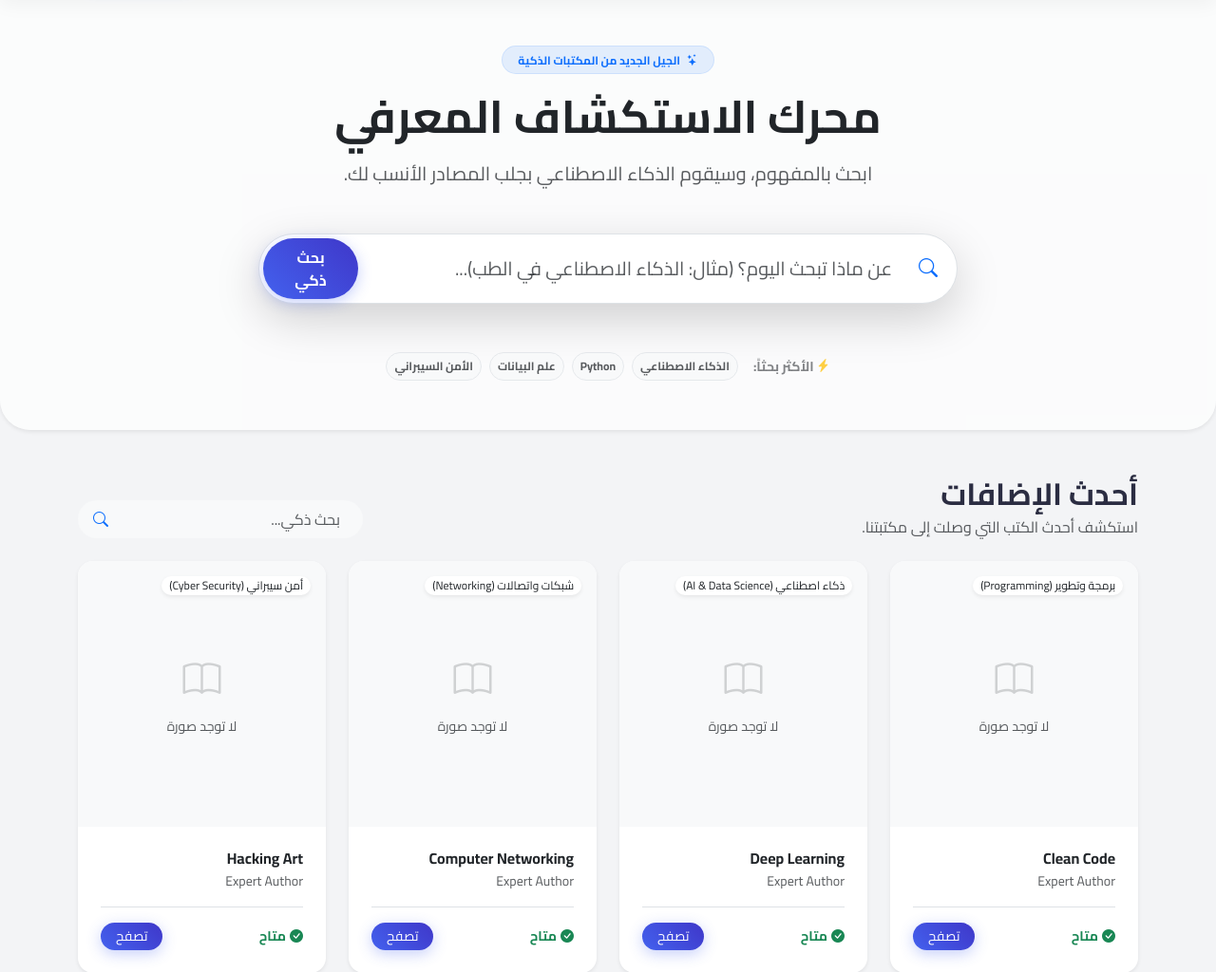
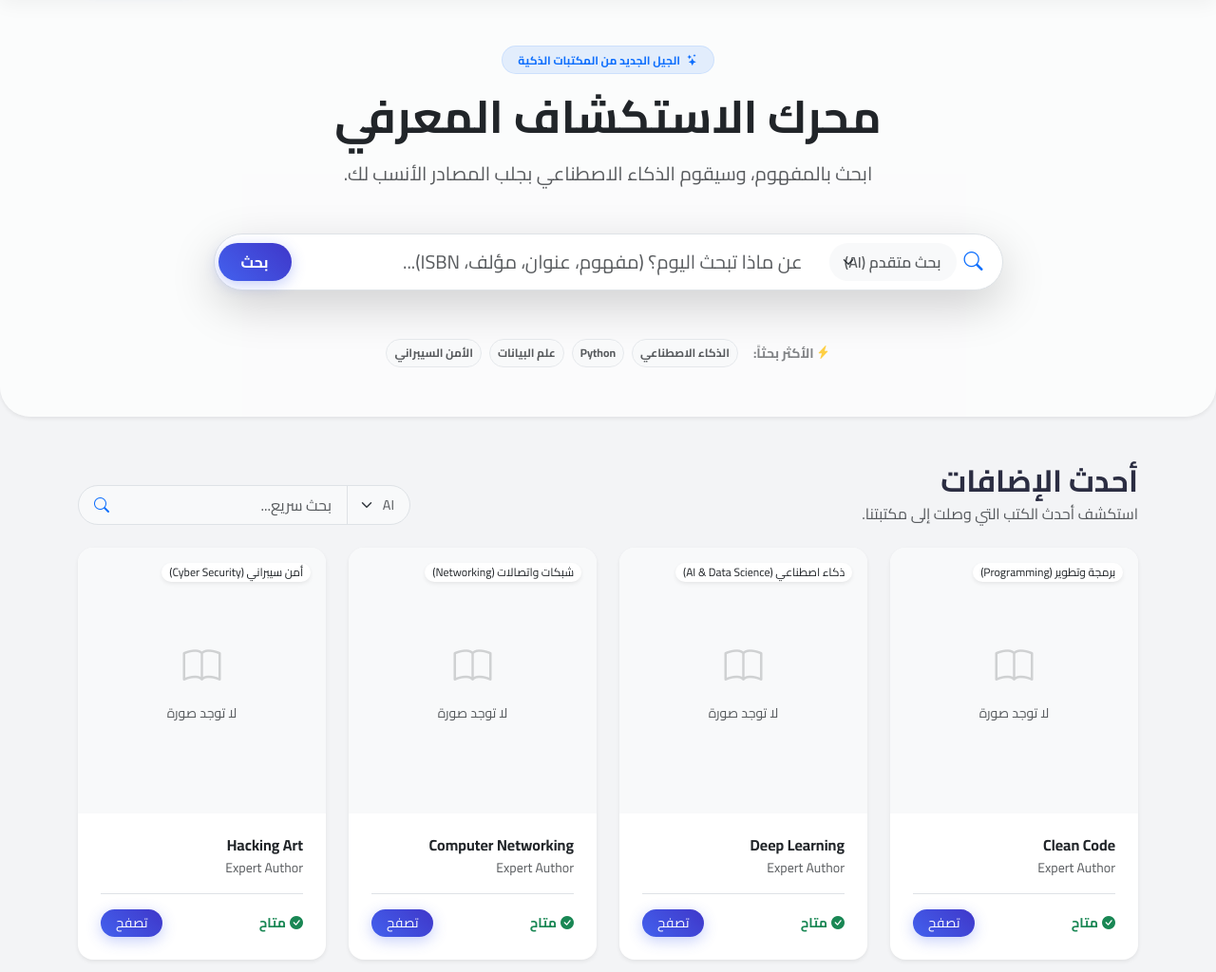
Before and after one commit to svussl/SmartLibrary-SLS, a Django app: template templates/library/home.html in a window 1280 px wide. Shown: the part 72-1096 px from the top of the page at 95% size. Run offline with Django 5.2, Linux system fonts and the light colour scheme; the template is opened without the code that fills it: values that come from a table or form of the project are taken from there, others are empty; data comes from the database, SQL or seed files in the repository; parts of the project's set-up code (start-up, migrations or seed data) failed here and were passed over.

Commit message:
Update home.html

```diff
--- a/templates/library/home.html
+++ b/templates/library/home.html
@@ -39,23 +39,29 @@
         <p class="lead text-muted mb-5">ابحث بالمفهوم، وسيقوم الذكاء الاصطناعي بجلب المصادر الأنسب لك.</p>
 
         <div class="row justify-content-center mb-5">
-            <div class="col-lg-8">
+            <div class="col-lg-9">
                 <form action="{% url 'library:search' %}" method="get" class="hero-search d-flex align-items-center bg-white p-1 rounded-pill shadow-lg border">
                     <div class="ps-3 pe-2 text-primary">
                         <i class="bi bi-search fs-5"></i>
                     </div>
-                    <input type="text" name="q" class="form-control border-0 shadow-none fs-5" placeholder="عن ماذا تبحث اليوم؟ (مثال: الذكاء الاصطناعي في الطب)..." required>
-                    <button class="btn btn-primary rounded-pill px-4 py-2 fw-bold" type="submit">بحث ذكي</button>
+
+                    <select name="search_type" class="form-select border-0 shadow-none bg-light text-muted w-auto rounded-pill px-3 py-2 me-2" style="max-width: 170px; cursor: pointer; font-weight: 600;">
+                        <option value="advanced" selected>بحث متقدم (AI)</option>
+                        <option value="normal">بحث عادي</option>
+                    </select>
+
+                    <input type="text" name="q" class="form-control border-0 shadow-none fs-5" placeholder="عن ماذا تبحث اليوم؟ (مفهوم، عنوان، مؤلف، ISBN)..." required>
+                    <button class="btn btn-primary rounded-pill px-4 py-2 fw-bold" type="submit">بحث</button>
                 </form>
             </div>
         </div>
 
         <div class="d-flex justify-content-center align-items-center flex-wrap gap-2 opacity-75">
             <span class="text-muted small me-2 py-2 fw-bold"><i class="bi bi-lightning-charge-fill text-warning"></i> الأكثر بحثاً:</span>
-            <a href="{% url 'library:search' %}?q=الذكاء الاصطناعي" class="badge rounded-pill bg-light text-dark border p-2 text-decoration-none hover-shadow">الذكاء الاصطناعي</a>
-            <a href="{% url 'library:search' %}?q=Python Programming" class="badge rounded-pill bg-light text-dark border p-2 text-decoration-none hover-shadow">Python</a>
-            <a href="{% url 'library:search' %}?q=Data Science" class="badge rounded-pill bg-light text-dark border p-2 text-decoration-none hover-shadow">علم البيانات</a>
-            <a href="{% url 'library:search' %}?q=Cyber Security" class="badge rounded-pill bg-light text-dark border p-2 text-decoration-none hover-shadow">الأمن السيبراني</a>
+            <a href="{% url 'library:search' %}?q=الذكاء الاصطناعي&search_type=advanced" class="badge rounded-pill bg-light text-dark border p-2 text-decoration-none hover-shadow">الذكاء الاصطناعي</a>
+            <a href="{% url 'library:search' %}?q=Python Programming&search_type=advanced" class="badge rounded-pill bg-light text-dark border p-2 text-decoration-none hover-shadow">Python</a>
+            <a href="{% url 'library:search' %}?q=Data Science&search_type=advanced" class="badge rounded-pill bg-light text-dark border p-2 text-decoration-none hover-shadow">علم البيانات</a>
+            <a href="{% url 'library:search' %}?q=Cyber Security&search_type=advanced" class="badge rounded-pill bg-light text-dark border p-2 text-decoration-none hover-shadow">الأمن السيبراني</a>
         </div>
     </div>
 
@@ -65,7 +71,6 @@
 </section>
 
 <div class="container my-5">
-    <!-- عنوان القسم المتغير حسب الحالة -->
     <div class="d-flex justify-content-between align-items-end mb-4">
         <div>
             {% if user.studentprofile %}
@@ -79,23 +84,26 @@
             {% endif %}
         </div>
 
-        <!-- مربع بحث سريع في الرئيسية -->
-        <div class="d-none d-md-block" style="width: 300px;">
-            <form action="{% url 'library:search' %}" method="get" class="position-relative">
-                <input type="text" name="q" class="form-control rounded-pill ps-4 pe-5 bg-light border-0 py-2" placeholder="بحث ذكي...">
-                <button type="submit" class="btn position-absolute top-50 end-0 translate-middle-y border-0 text-primary pe-3">
-                    <i class="bi bi-search"></i>
-                </button>
+        <div class="d-none d-md-block" style="width: 350px;">
+            <form action="{% url 'library:search' %}" method="get" class="d-flex bg-light rounded-pill overflow-hidden border">
+                <select name="search_type" class="form-select border-0 bg-transparent text-muted px-3 py-2 shadow-none" style="width: auto; font-size: 0.9rem; cursor: pointer; border-left: 1px solid #dee2e6 !important; border-radius: 0;">
+                    <option value="advanced" selected>AI</option>
+                    <option value="normal">عادي</option>
+                </select>
+                <div class="position-relative flex-grow-1">
+                    <input type="text" name="q" class="form-control bg-transparent border-0 shadow-none ps-3 pe-5 py-2 w-100" placeholder="بحث سريع...">
+                    <button type="submit" class="btn position-absolute top-50 end-0 translate-middle-y border-0 text-primary pe-3 bg-transparent">
+                        <i class="bi bi-search"></i>
+                    </button>
+                </div>
             </form>
         </div>
     </div>
 
-    <!-- شبكة الكتب -->
     <div class="row row-cols-1 row-cols-sm-2 row-cols-lg-4 g-4">
         {% for book in books %}
         <div class="col">
             <div class="card h-100 border-0 shadow-sm hover-up rounded-4 overflow-hidden">
-                <!-- غلاف الكتاب -->
                 <div class="position-relative bg-light text-center overflow-hidden" style="height: 280px;">
                     {% if book.cover_image_url %}
                         <img src="{{ book.cover_image_url }}" class="w-100 h-100 object-fit-cover transition-transform" alt="{{ book.title }}">
@@ -106,12 +114,10 @@
                         </div>
                     {% endif %}
 
-                    <!-- شارة التصنيف -->
                     <span class="position-absolute top-0 start-0 m-3 badge bg-white text-dark shadow-sm rounded-pill fw-normal">
                         {{ book.get_category_display }}
                     </span>
 
-                    <!-- شارة التوصية (تظهر فقط إذا كانت توصية AI) -->
                     {% if book.match_score %}
                     <span class="position-absolute bottom-0 end-0 m-3 badge bg-warning text-dark shadow-sm rounded-pill">
                         <i class="bi bi-lightning-fill me-1"></i>{{ book.match_score|floatformat:0 }}%
@@ -119,7 +125,6 @@
                     {% endif %}
                 </div>
 
-                <!-- تفاصيل الكتاب -->
                 <div class="card-body p-4">
                     <h6 class="fw-bold mb-1 text-truncate" title="{{ book.title }}">{{ book.title }}</h6>
                     <p class="text-muted small mb-3">{{ book.author }}</p>
@@ -156,5 +161,6 @@
     .object-fit-cover { object-fit: cover; }
     .transition-transform { transition: transform 0.5s ease; }
     .hover-up:hover .transition-transform { transform: scale(1.05); }
+    select:focus, input:focus { outline: none !important; box-shadow: none !important; }
 </style>
 {% endblock %}
```
